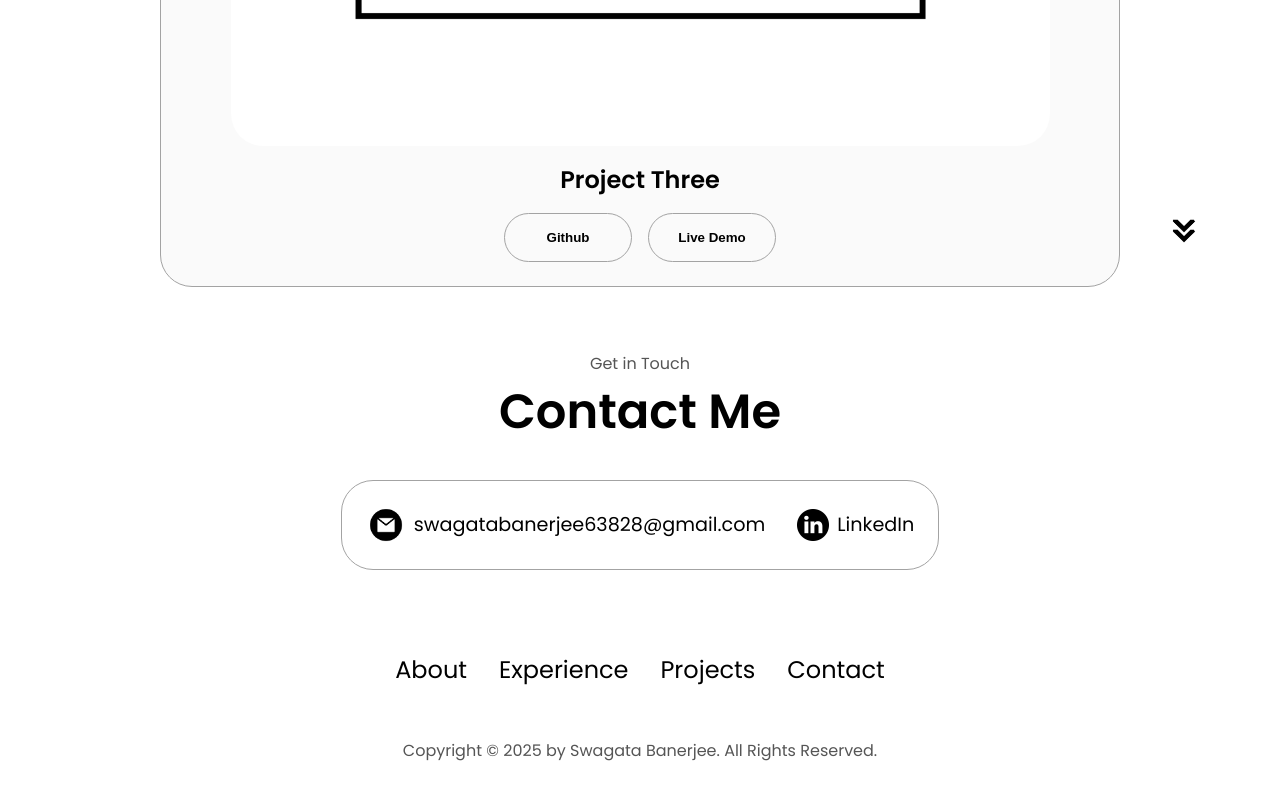
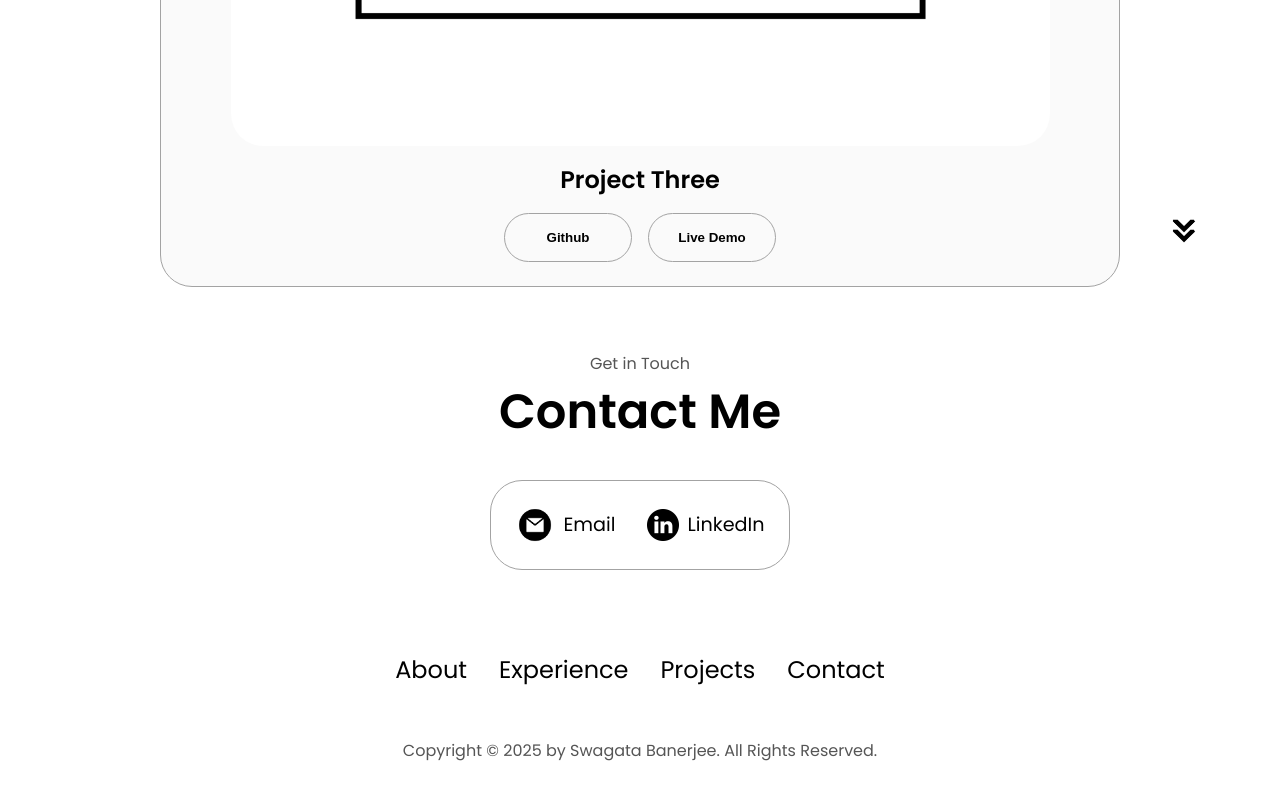
Before and after one commit to SwagataaBanerjee/Portfolio, a plain HTML site: page index.html in a window 1280 px wide. Shown: the part 4045-4845 px from the top of the page. Drawn offline with Linux system fonts and the light colour scheme.

Commit message:
email link

```diff
--- a/index.html
+++ b/index.html
@@ -352,7 +352,7 @@
             alt="Email icon"
             class="icon contact-icon email-icon"
           />
-          <p><a href="mailto:examplemail@gmail.com">swagatabanerjee63828@gmail.com</a></p>
+          <p><a href='mailto:swagatabanerjee63828@gmail.com'>Email</a></p>
         </div>
         <div class="contact-info-container">
           <img
```
